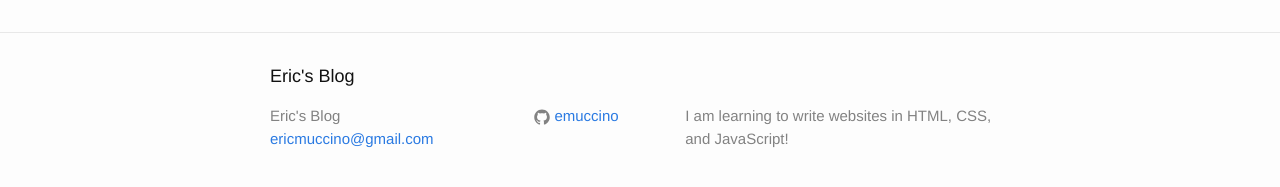
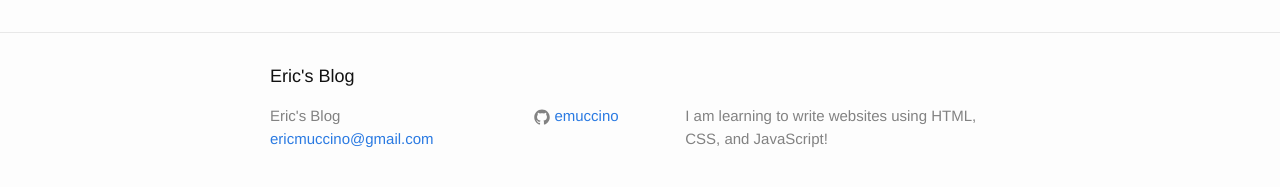
Before and after one commit to emuccino/emuccino.github.io, a Jekyll site: the page built from about.md, in a window 1280 px wide. Shown: the part 438-625 px from the top of the page. Built offline with Jekyll 4.4.1, drawn with Linux system fonts in a browser that asks for light colours.

Commit message:
Update _config.yml

```diff
--- a/_config.yml
+++ b/_config.yml
@@ -9,7 +9,7 @@
 title: Eric's Blog
 email: ericmuccino@gmail.com
 description: > # this means to ignore newlines until "baseurl:"
-  I am learning to write websites in HTML, CSS, and JavaScript!
+  I am learning to write websites using HTML, CSS, and JavaScript!
 baseurl: "" # the subpath of your site, e.g. /blog
 url: "https://emuccino.github.io/" # the base hostname & protocol for your site
 github_username:  emuccino
```
